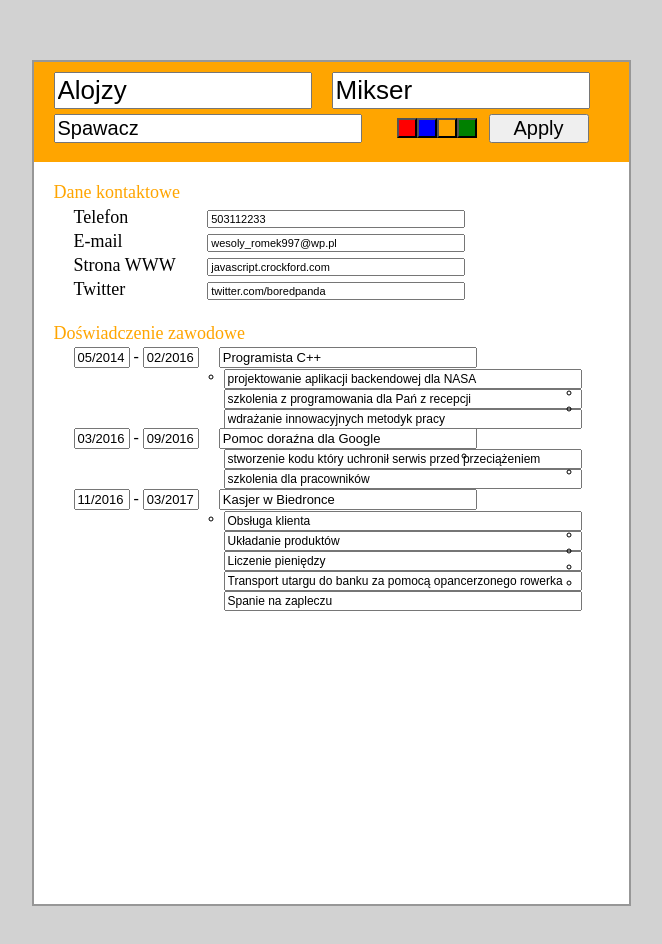
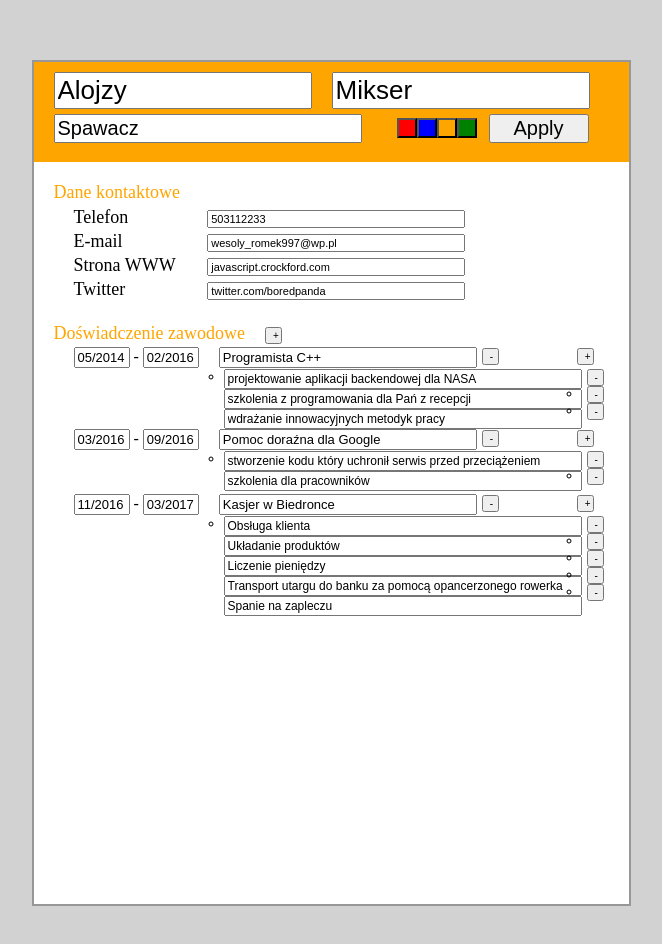
Before and after one commit to pbialy-github/editablecv, a React app: page / in a window 1280 px wide. Both pictures are taken after a click on the button "Edit". Shown: the top 944 px of the page, without its empty margins (309-971 px from the left). Built offline with nearby package versions, Linux system fonts and the light colour scheme.

Commit message:
add/remove task i exp dziala

```diff
--- a/components/ExperienceSection.jsx
+++ b/components/ExperienceSection.jsx
@@ -1,5 +1,4 @@
 import React from 'react';
-//import update from 'react-addons-update';
 
 import ValueField from './ValueField.jsx';
 import EditField from './EditField.jsx';
@@ -11,15 +10,6 @@ class ExperienceSection extends React.Component {
     constructor(props) {
         super(props);
         this.state = {
-//            name: 'Alojzy',
-//			surname: 'Mikser',
-//            job: 'Spawacz',
-//            editMode: false
-//            phone: '503112233',
-//            email: 'wesoly_romek997@wp.pl',
-//            www: 'javascript.crockford.com',
-//            twitter: 'twitter.com/boredpanda',
-
             // TODO to w sumie przydałoby się przenieść do jakiś zaślepek
             experiences: [{
                 dateFrom: '05/2014',
@@ -52,6 +42,9 @@ class ExperienceSection extends React.Component {
                 ]
             }]
         };
+        this.addExp = this.addExp.bind(this);
+        //this.removeTask = this.removeTask.bind(this);
+        //this.updateState = this.updateState.bind(this);
     };
 
     validateKey(key, value) {
@@ -75,14 +68,36 @@ class ExperienceSection extends React.Component {
     updateStateFromList(expNr, taskNr, id, e) {
         const val = e.target.value;
         if (this.validateKey(id, val)) {
-            //if (val === '') {
-            if (false) {
-                this.state.experiences[expNr].tasks.splice(taskNr, 1);
-            } else {
-                this.state.experiences[expNr].tasks[taskNr] = val;
-            }
+            this.state.experiences[expNr].tasks[taskNr] = val;
             this.setState({ experiences: this.state.experiences })
         }
+    };
+
+    addTask(expNr) {
+        this.state.experiences[expNr].tasks.push('');
+        this.setState({ experiences: this.state.experiences })
+    };
+
+    addExp() {
+        const newExp = {
+            dateFrom: '10/2000',
+            dateTo: '10/2100',
+            position: '',
+            tasks: ['']
+        }
+        //this.state.experiences.push(newExp);
+        this.state.experiences.splice(0, 0, newExp);
+        this.setState({ experiences: this.state.experiences })
+    };
+
+    removeExp(expNr) {
+        this.state.experiences.splice(expNr, 1);
+        this.setState({ experiences: this.state.experiences })
+    };
+
+    removeTask(expNr, taskNr) {
+        this.state.experiences[expNr].tasks.splice(taskNr, 1);
+        this.setState({ experiences: this.state.experiences })
     };
 
     render() {
@@ -96,16 +111,12 @@ class ExperienceSection extends React.Component {
             //style={{display: 'inline-block'}}
         }
 
-//        let editMode = false
-//        console.log(`editMode ${editMode}`);
-
         return (
             <div style={myStyle} className='experienceMainDiv'>
                 <div className={'section'}>
                     {/* TODO tutaj strzleczki do kolejnosci */}
                     <ValueField classes={'sectionHeader'} val={this.props.secId} styles={{color:this.props.pageColor}} />
-
-
+                    {this.props.editMode && (<button className={'addExp'} onClick={this.addExp}>+</button>)}
                 {this.state.experiences.map((exp, expNr) => (
                     <div className='rowDiv' key={expNr}>
                     {this.props.editMode ? (
@@ -116,11 +127,15 @@ class ExperienceSection extends React.Component {
                                 <EditField classes={'editDate'} val={exp.dateTo} updateState={this.updateState.bind(this, expNr, 'dateTo')}/>
                             </div>
                             <EditField classes={'editPosition'} val={exp.position} updateState={this.updateState.bind(this, expNr, 'position')}/>
+                            <button className={'expRemove'} onClick={this.removeExp.bind(this, expNr)}>-</button>
+                            <button className={'addTask'} onClick={this.addTask.bind(this, expNr)}>+</button>
                             <ul className={'tasks'}>
                             <br />
                         {exp.tasks.map((task, taskNr) => (
                             <li key={taskNr}>
                                 <EditField classes={'editTask'} val={task} updateState={this.updateStateFromList.bind(this, expNr, taskNr, 'task')} />
+                                {/*  <button id='changeColorBlue' className={'colorChanger'} style={{backgroundColor:'blue'}} /> */}
+                                <button className={'taskRemove'} onClick={this.removeTask.bind(this, expNr, taskNr)}>-</button>
                                 <br />
                             </li>
                         ))}
--- a/components/Page.jsx
+++ b/components/Page.jsx
@@ -36,7 +36,8 @@ class Page extends React.Component {
             borderColor: '#979797',
             width: 595,
             height: 842,
-            margin: '60px auto 60px auto'
+            margin: '60px auto 60px auto',
+            overflow: 'hidden'
         }
 
         return (
--- a/css/styles.css
+++ b/css/styles.css
@@ -104,7 +104,7 @@ div.experienceMainDiv div.dateDash {
 
 div.experienceMainDiv div.valCol.position {
     width: 340px;
-    margin: 0px 0px 0px 19px;
+    margin: -1px 0px 0px 19px;
     font-weight: bold;
 }
 
@@ -138,3 +138,33 @@ div.experienceMainDiv div.rowDiv {
 div.experienceMainDiv div.datesForExp {
     /* width: 200px; */
 }
+
+div.experienceMainDiv button.taskRemove {
+    height: 17px;
+    width: 17px;
+    margin-left: 5px;
+    font-size: 10px;
+}
+
+div.experienceMainDiv button.expRemove {
+    height: 17px;
+    width: 17px;
+    margin-left: 5px;
+    font-size: 10px;
+    float: left;
+}
+
+div.experienceMainDiv button.addTask {
+    height: 17px;
+    width: 17px;
+    margin-left: 78px;
+    font-size: 10px;
+    float: left;
+}
+
+div.experienceMainDiv button.addExp {
+    height: 17px;
+    width: 17px;
+    margin: -11px 0px 0px 20px;
+    font-size: 10px;
+}
```
